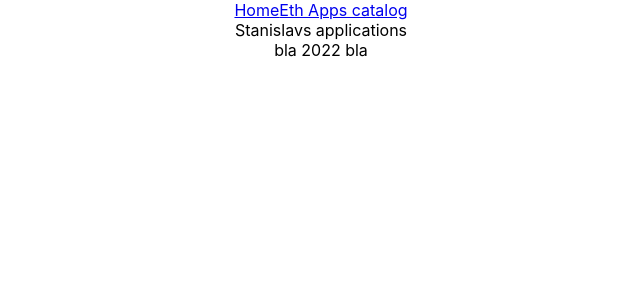
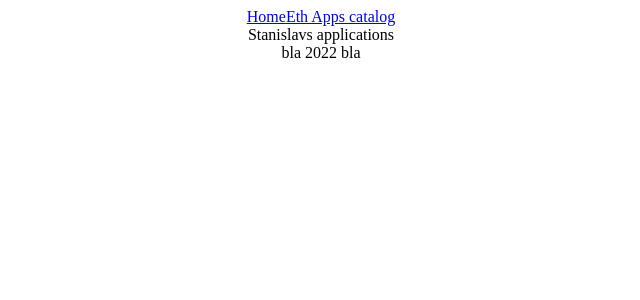
Before and after one commit to stan256/eth-apps, a React (Create React App) app in the folder eth-apps-frontend/: page / in a window 1280 px wide. Shown: the top 300 px of the page, without its empty margins (319-959 px from the left). Built offline with nearby package versions, Linux system fonts and the light colour scheme; the HTML template or start-up script is replaced by a standard one.

Commit message:
minor updates

```diff
--- a/eth-apps-frontend/package.json
+++ b/eth-apps-frontend/package.json
@@ -16,8 +16,8 @@
     "react": "^18.2.0",
     "react-dom": "^18.2.0",
     "react-hook-form": "^7.36.1",
+    "react-router-dom": "^6.4.2",
     "react-scripts": "5.0.1",
-    "react-router-dom": "^6.4.2",
     "typescript": "^4.4.2",
     "web-vitals": "^2.1.0"
   },
@@ -44,5 +44,8 @@
       "last 1 firefox version",
       "last 1 safari version"
     ]
+  },
+  "devDependencies": {
+    "sass": "^1.55.0"
   }
 }
--- a/eth-apps-frontend/src/App.tsx
+++ b/eth-apps-frontend/src/App.tsx
@@ -1,5 +1,5 @@
 import React from 'react';
-import './App.css';
+import './App.scss';
 import EthAppsCatalog from "./EthAppsCatalog";
 import {Route, Routes} from "react-router-dom";
 import VotingApp from "./eth-apps/voting-app";
--- /dev/null
+++ b/eth-apps-frontend/src/components/Navbar.tsx
@@ -0,0 +1,12 @@
+import React from 'react';
+import {AppBar} from '@mui/material'
+
+function Navbar() {
+    return (
+
+        <AppBar/>
+
+    );
+}
+
+export default Navbar;
--- a/eth-apps-frontend/src/index.css
+++ /dev/null
@@ -1,13 +0,0 @@
-body {
-  margin: 0;
-  font-family: -apple-system, BlinkMacSystemFont, 'Segoe UI', 'Roboto', 'Oxygen',
-    'Ubuntu', 'Cantarell', 'Fira Sans', 'Droid Sans', 'Helvetica Neue',
-    sans-serif;
-  -webkit-font-smoothing: antialiased;
-  -moz-osx-font-smoothing: grayscale;
-}
-
-code {
-  font-family: source-code-pro, Menlo, Monaco, Consolas, 'Courier New',
-    monospace;
-}
--- /dev/null
+++ b/eth-apps-frontend/src/index.scss
@@ -0,0 +1,2 @@
+@font-face {
+}
--- a/eth-apps-frontend/src/index.tsx
+++ b/eth-apps-frontend/src/index.tsx
@@ -1,6 +1,6 @@
 import React from 'react';
 import ReactDOM from 'react-dom/client';
-import './index.css';
+import './index.scss';
 import App from './App';
 import reportWebVitals from './reportWebVitals';
 import {BrowserRouter} from "react-router-dom";
--- a/eth-apps-frontend/src/layout/Layout.tsx
+++ b/eth-apps-frontend/src/layout/Layout.tsx
@@ -1,9 +1,11 @@
 import React from 'react';
 import {Link, Outlet} from "react-router-dom";
+import Navbar from "../components/Navbar";
 
 function Layout() {
     return (
         <>
+            <Navbar />
             <header>
                 <Link to={'/'}>Home</Link>
                 <Link to={'/eth-apps-catalog'}>Eth Apps catalog</Link>
```
Also changed, not shown: eth-apps-frontend/src/App.scss (renamed from eth-apps-frontend/src/App.css), 2 other files (tests, documents, lock files or other folders).
